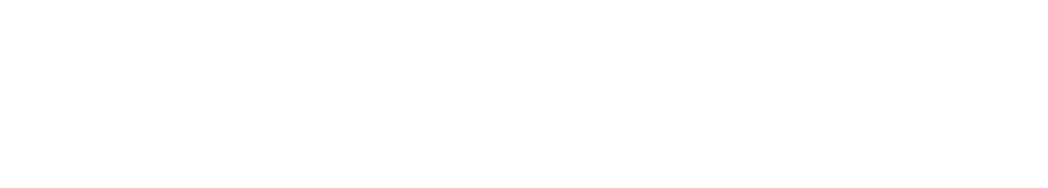
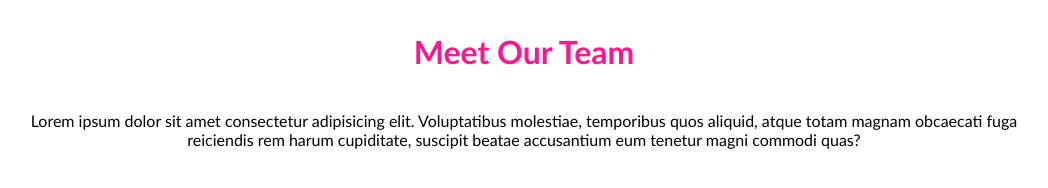
Before and after one commit to GianlucaGiardella/html-css-float-cards, a plain HTML site: page index.html in a window 1280 px wide. Shown: the whole page, without its empty margins (116-1164 px from the left). Drawn offline with Linux system fonts and the light colour scheme.

Commit message:
Added: container and container_top

```diff
--- a/assets/style.css
+++ b/assets/style.css
@@ -0,0 +1,20 @@
+* {
+    margin: 0;
+    padding: 0;
+    box-sizing: border-box;
+}
+
+body {
+    font-family: 'Gill Sans', 'Gill Sans MT', Calibri, 'Trebuchet MS', sans-serif;
+    text-align: center;
+}
+
+.container{
+    max-width: 1000px;
+    margin: 2rem auto;
+}
+
+h1{
+    color: deeppink;
+    margin-bottom: 2.5rem;
+}
--- a/index.html
+++ b/index.html
@@ -1,5 +1,6 @@
 <!DOCTYPE html>
 <html lang="en">
+
 <head>
     <meta charset="UTF-8">
     <meta http-equiv="X-UA-Compatible" content="IE=edge">
@@ -7,7 +8,15 @@
     <link rel="stylesheet" href="assets/style.css">
     <title>Esercizio 5</title>
 </head>
+
 <body>
+    <div class="container">
+        <div class="top_container">
+            <h1>Meet Our Team</h1>
+            <p>Lorem ipsum dolor sit amet consectetur adipisicing elit. Voluptatibus molestiae, temporibus quos aliquid, atque totam magnam obcaecati fuga reiciendis rem harum cupiditate, suscipit beatae accusantium eum tenetur magni commodi quas?</p>
+        </div>
+        <div class="bottom_conainer"></div>
+    </div>
+</body>
 
-</body>
 </html>
```
